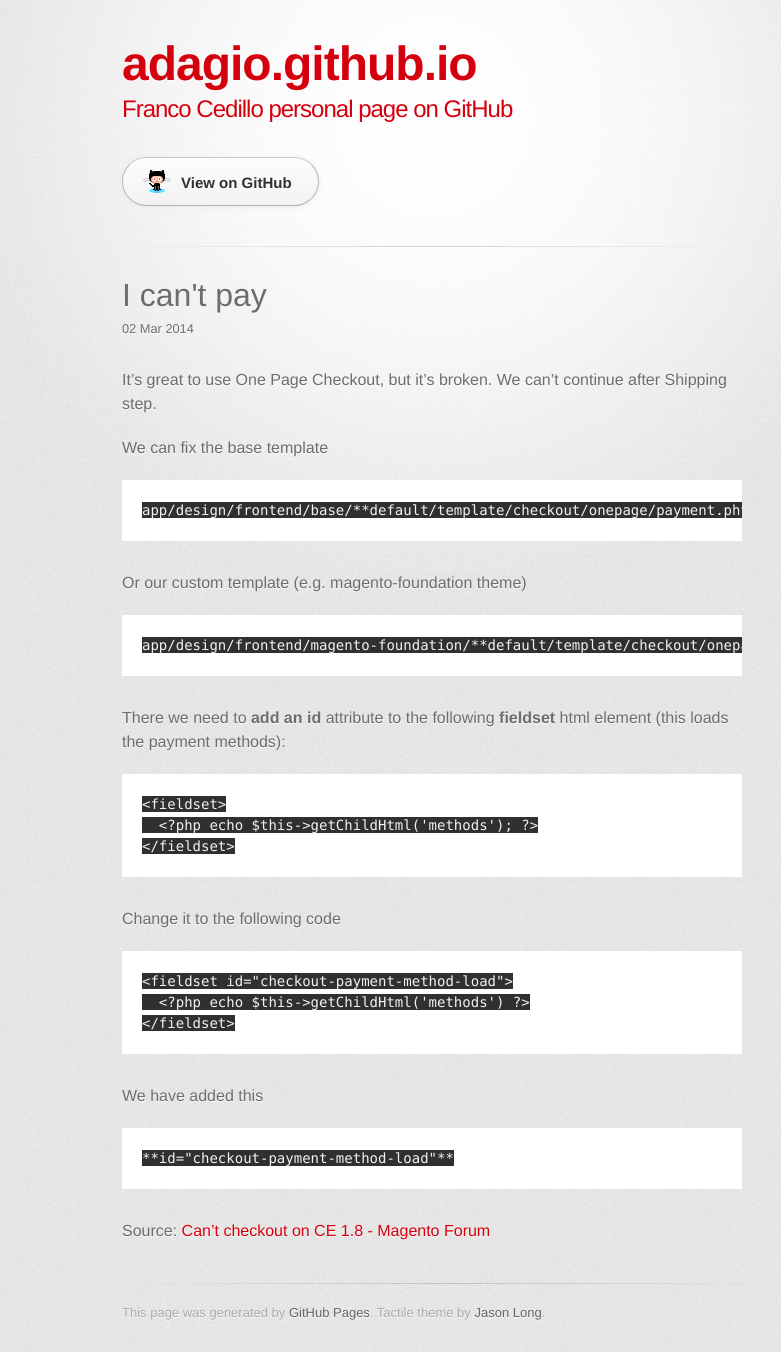
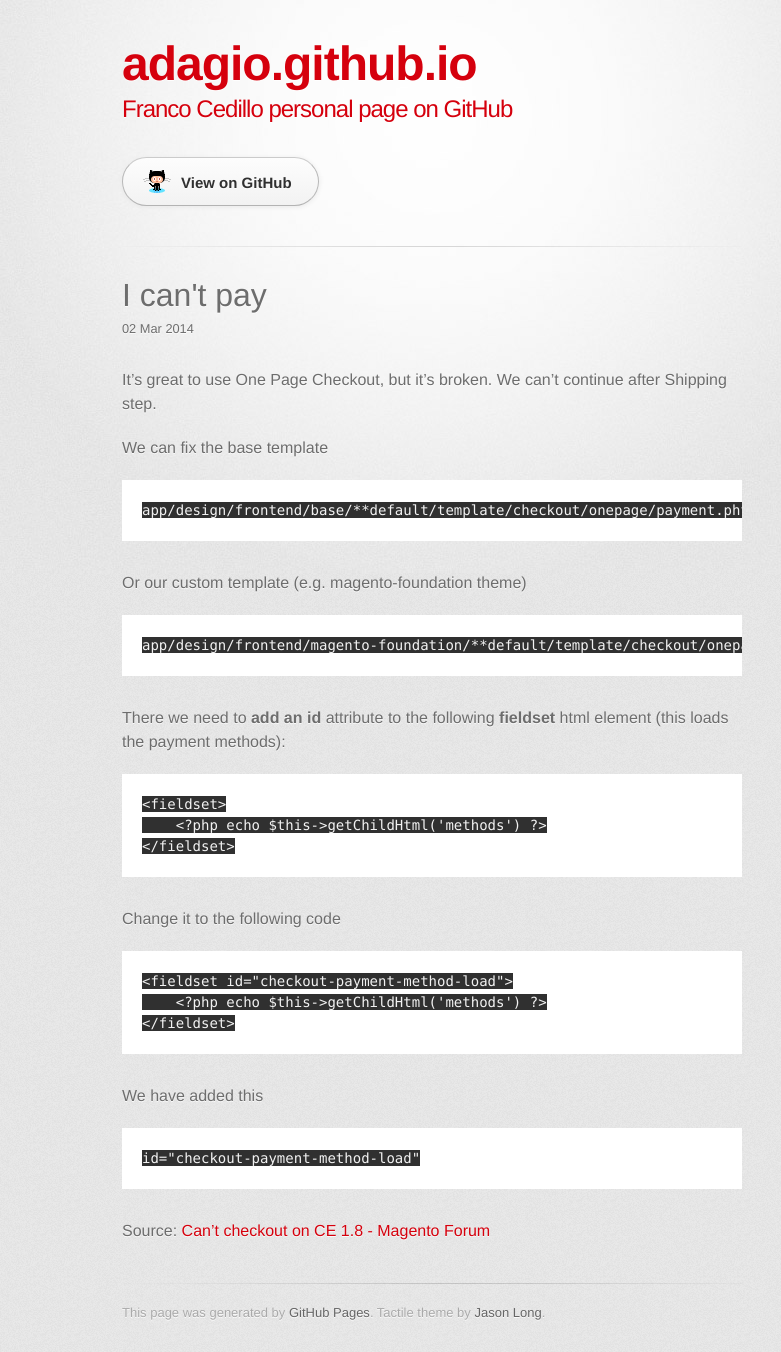
Before and after one commit to adagio/adagio.github.io, a Jekyll site: the page built from _posts/2014-03-02-i-cant-pay-one-page-checkout-stuck.md, in a window 1280 px wide. Shown: the whole page, without its empty margins (208-989 px from the left). Built offline with Jekyll 4.4.1, drawn with Linux system fonts in a browser that asks for light colours; some web fonts are replaced; Markdown is read by kramdown in place of the engine named in the settings.

```diff
--- a/_posts/2014-03-02-i-cant-pay-one-page-checkout-stuck.md
+++ b/_posts/2014-03-02-i-cant-pay-one-page-checkout-stuck.md
@@ -19,19 +19,18 @@ Or our custom template (e.g. magento-foundation theme)
 There we need to **add an id** attribute to the following **fieldset** html element (this loads the payment methods):
 
     <fieldset>
-      <?php echo $this->getChildHtml('methods'); ?>
+        <?php echo $this->getChildHtml('methods') ?>
     </fieldset>
-
 
 Change it to the following code
 
     <fieldset id="checkout-payment-method-load">
-      <?php echo $this->getChildHtml('methods') ?>
+        <?php echo $this->getChildHtml('methods') ?>
     </fieldset>
 
 We have added this
 
-    **id="checkout-payment-method-load"**
+    id="checkout-payment-method-load"
 
 
 Source: [Can’t checkout on CE 1.8 - Magento Forum](http://www.magentocommerce.com/boards/viewthread/441003/)
```
Also changed, not shown: 1 other file.
